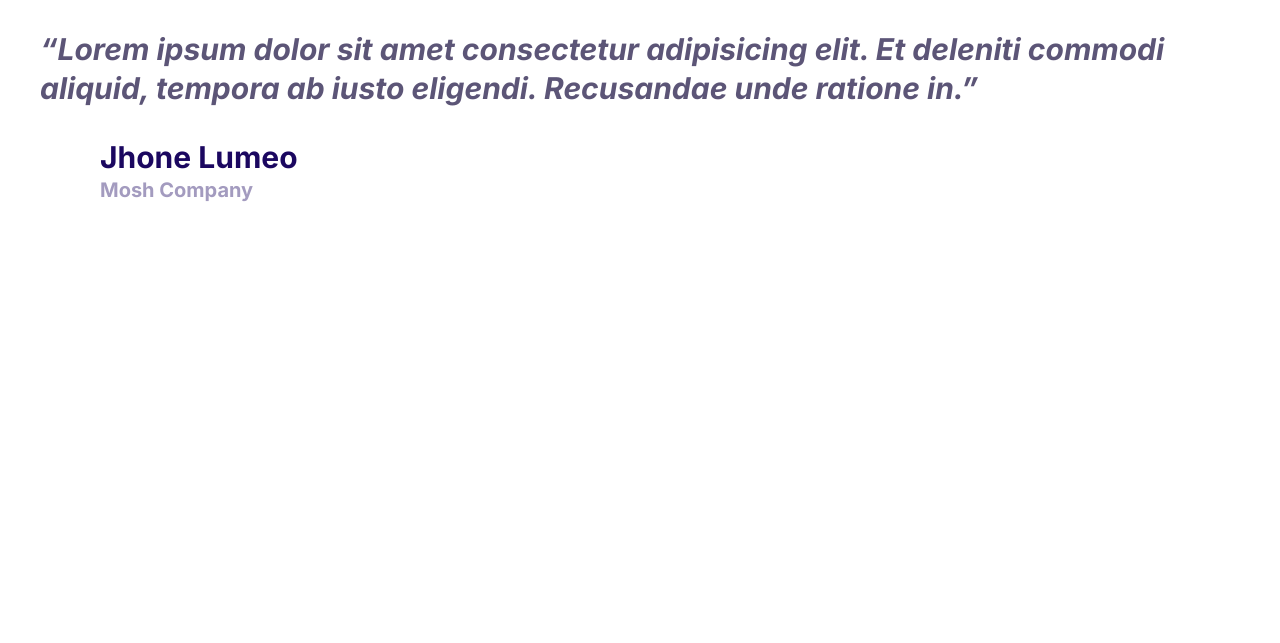
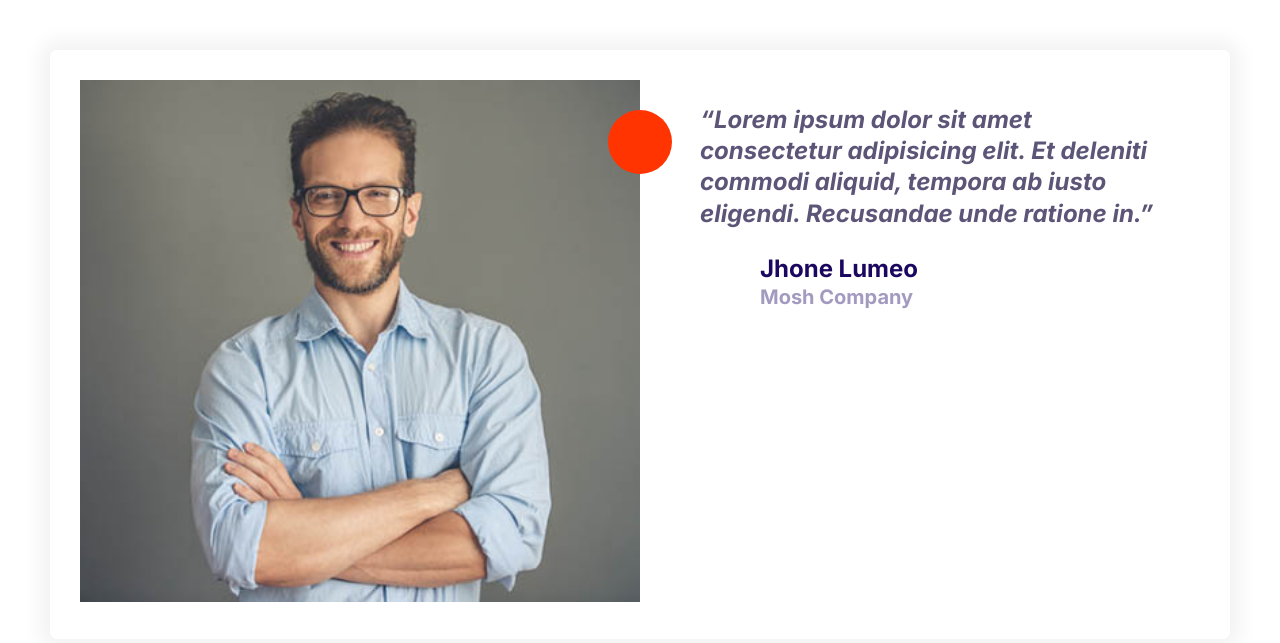
Before and after one commit to khainguyen21/UltimateHTML-CSSPart3, a plain HTML site: page index.html in a window 1280 px wide. Drawn offline with Linux system fonts and the light colour scheme.

Commit message:
Built the testimonial and quote components together.

```diff
--- a/css/style.css
+++ b/css/style.css
@@ -170,8 +170,17 @@ a {
     height: 40px;
 }
 
+.icon--small {
+    width: 30px;
+    height: 30px;
+}
+
 .icon--primary{
     fill: var(--color-primmary);
+}
+
+.icon--white {
+    fill: #fff;
 }
 
 .icon-container {
@@ -182,6 +191,10 @@ a {
     display: inline-flex;
     justify-content: center;
     align-items: center;
+}
+
+.icon-container--accent {
+    background: var(--color-accent);
 }
 
 /* Button */
@@ -454,3 +467,49 @@ a {
         font-size: 1.6rem;
     }
 }
+
+/* Grids */
+.grid {
+    display: grid;
+}
+
+@media screen and (min-width: 768px) {
+    .grid--1x2 {
+        grid-template-columns: 1fr 1fr;
+    }
+}
+@media screen and (min-width: 1024px) {
+    .grid--1x3 {
+        grid-template-columns: 1fr 1fr 1fr;
+    }
+}
+
+/* Testimoninal */
+.testimonial {
+    padding: 3rem;
+}
+
+.testimonial__image {
+    position: relative;
+}
+
+.testimonial__image > img {
+    width: 100%;
+}
+
+.testimonial__image > .icon-container {
+    position: absolute;
+    top: 3rem;
+    right: -32px;
+}
+
+/* for tablets */
+@media screen and (min-width: 768px) {
+    .testimonial .quote, .testimonial .quote__author {
+        font-size: 2.4rem;
+    }
+
+    .testimonial .quote {
+        margin-left: 6rem;
+    }
+}
--- a/index.html
+++ b/index.html
@@ -13,7 +13,17 @@
     <link rel="stylesheet" href="css/normalize.css" />
     <link rel="stylesheet" href="css/style.css" />
   </head>
-  <body>
+  <body style="padding: 5rem;">
+    <div class="card testimonial">
+      <div class="grid grid--1x2">
+        <div class="testimonial__image">
+          <img src="images/testimonial.jpg" alt="A happy,smiling customer">
+          <span class="icon-container icon-container--accent ">
+            <svg class="icon icon--white icon--small">
+              <use xlink:href="images/sprite.svg#quotes"></use>
+            </svg>
+          </span>
+        </div>
           <blockquote class="quote">
             <p class="quote__text">Lorem ipsum dolor sit amet consectetur adipisicing elit. Et deleniti commodi aliquid, tempora ab iusto eligendi. Recusandae unde ratione in.</p>
             <footer>
@@ -30,5 +40,7 @@
               </div>
             </footer>
           </blockquote>
+      </div>
+    </div>
   </body>
 </html>
```
Also changed, not shown: components/grid.html (added, +6 -0 lines), images/testimonial.jpg (added). Lines whose indentation alone changed are shown as unchanged.
